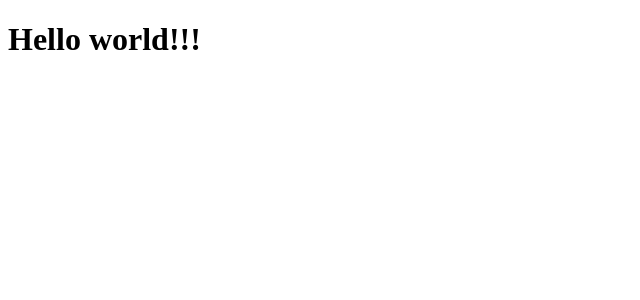
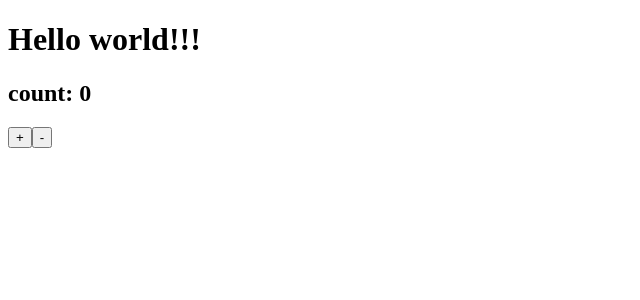
Before and after one commit to TakuyaTaniguchi/webpackPlain, a React app: page / in a window 1280 px wide. Shown: the top 300 px of the page, without its empty margins (0-640 px from the left). Built offline with nearby package versions, Linux system fonts and the light colour scheme; the HTML template or start-up script is replaced by a standard one.

Commit message:
Update react state count

```diff
--- a/package.json
+++ b/package.json
@@ -5,7 +5,7 @@
   "main": "index.js",
   "scripts": {
     "build": "webpack --config webpack.config.prod.js",
-    "dev": "webpack --watch --config webpack.config.dev.js",
+    "dev": "webpack-dev-server --open --config webpack.config.dev.js",
     "test": "echo \"Error: no test specified\" && exit 1"
   },
   "repository": {
@@ -22,12 +22,14 @@
   "devDependencies": {
     "@babel/cli": "^7.6.0",
     "@babel/core": "^7.6.0",
+    "@babel/plugin-proposal-class-properties": "^7.5.5",
     "@babel/preset-env": "^7.6.0",
     "@babel/preset-react": "^7.0.0",
     "babel-loader": "^8.0.6",
     "html-webpack-plugin": "^3.2.0",
     "webpack": "^4.40.2",
     "webpack-cli": "^3.3.8",
+    "webpack-dev-server": "^3.8.1",
     "webpack-merge": "^4.2.2"
   },
   "dependencies": {
--- a/src/App.js
+++ b/src/App.js
@@ -1,8 +1,19 @@
 import React from 'react'
 
 class App extends React.Component {
+    state = {
+        count: 0
+    }
     render() {
-        return <h1>Hello world!!!</h1>
+        return (
+            <div>
+                <h1>Hello world!!!</h1>
+                <h2>count: {this.state.count}</h2>
+                <button onClick={() => this.setState(state => ({count: state.count + 1}))}>+</button>
+                <button onClick={() => this.setState(state => ({count: state.count - 1}))}>-</button>
+            </div>
+
+        )
     }
 }
 
--- a/webpack.config.base.js
+++ b/webpack.config.base.js
@@ -16,7 +16,8 @@ module.exports = {
                 loader: 'babel-loader',
                 exclude: /node_modules/,
                 options: {
-                    presets: ['@babel/preset-env','@babel/preset-react']
+                    presets: ['@babel/preset-env','@babel/preset-react'],
+                    plugins: ['@babel/plugin-proposal-class-properties']
                 }
             }
         ]
--- a/webpack.config.dev.js
+++ b/webpack.config.dev.js
@@ -3,4 +3,9 @@ const baseConfig = require('./webpack.config.base')
 
 module.exports = marge(baseConfig,{
     mode: 'development',
+    //webpackDevserverのoption
+    devServer:{
+        port: 8000
+    },
+    devtool:'source-map'
 })
```
Also changed, not shown: 1 other file (tests, documents, lock files or other folders).
